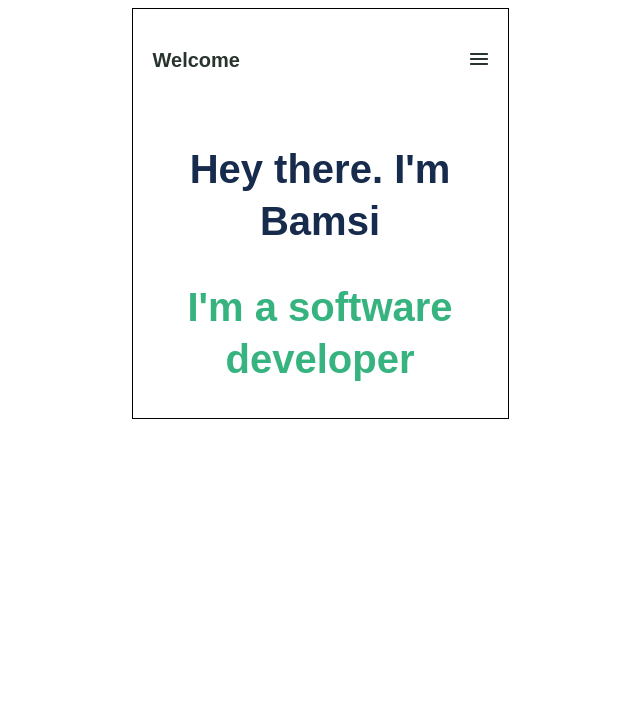
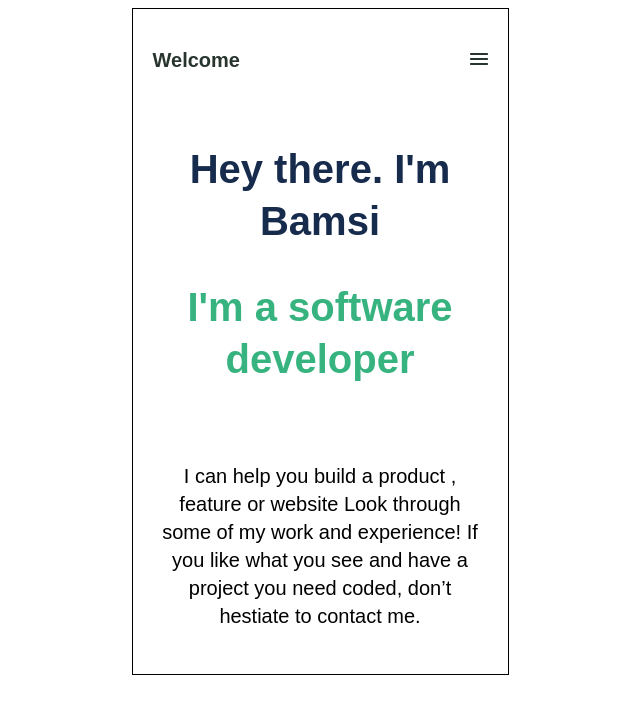
Before and after one commit to bamsi/portfolio, a website: page index.html in a window 1280 px wide. Shown: the whole page, without its empty margins (320-960 px from the left). Drawn offline with Linux system fonts and the light colour scheme.

Commit message:
add header description

```diff
--- a/css/style.css
+++ b/css/style.css
@@ -42,3 +42,14 @@
 .header-title .color-green {
   color: #36b37f;
 }
+
+.header-body {
+  text-align: center;
+  padding: 24px;
+}
+
+.header-body p {
+  font-weight: 400;
+  font-size: 20px;
+  line-height: 28px;
+}
--- a/index.html
+++ b/index.html
@@ -18,6 +18,13 @@
           <h2>Hey there. I'm Bamsi</h2>
           <h2 class="color-green">I'm a software developer</h2>
         </div>
+        <div class="header-body">
+          <p>
+            I can help you build a product , feature or website Look through
+            some of my work and experience! If you like what you see and have a
+            project you need coded, don’t hestiate to contact me.
+          </p>
+        </div>
       </section>
     </main>
   </body>
```
